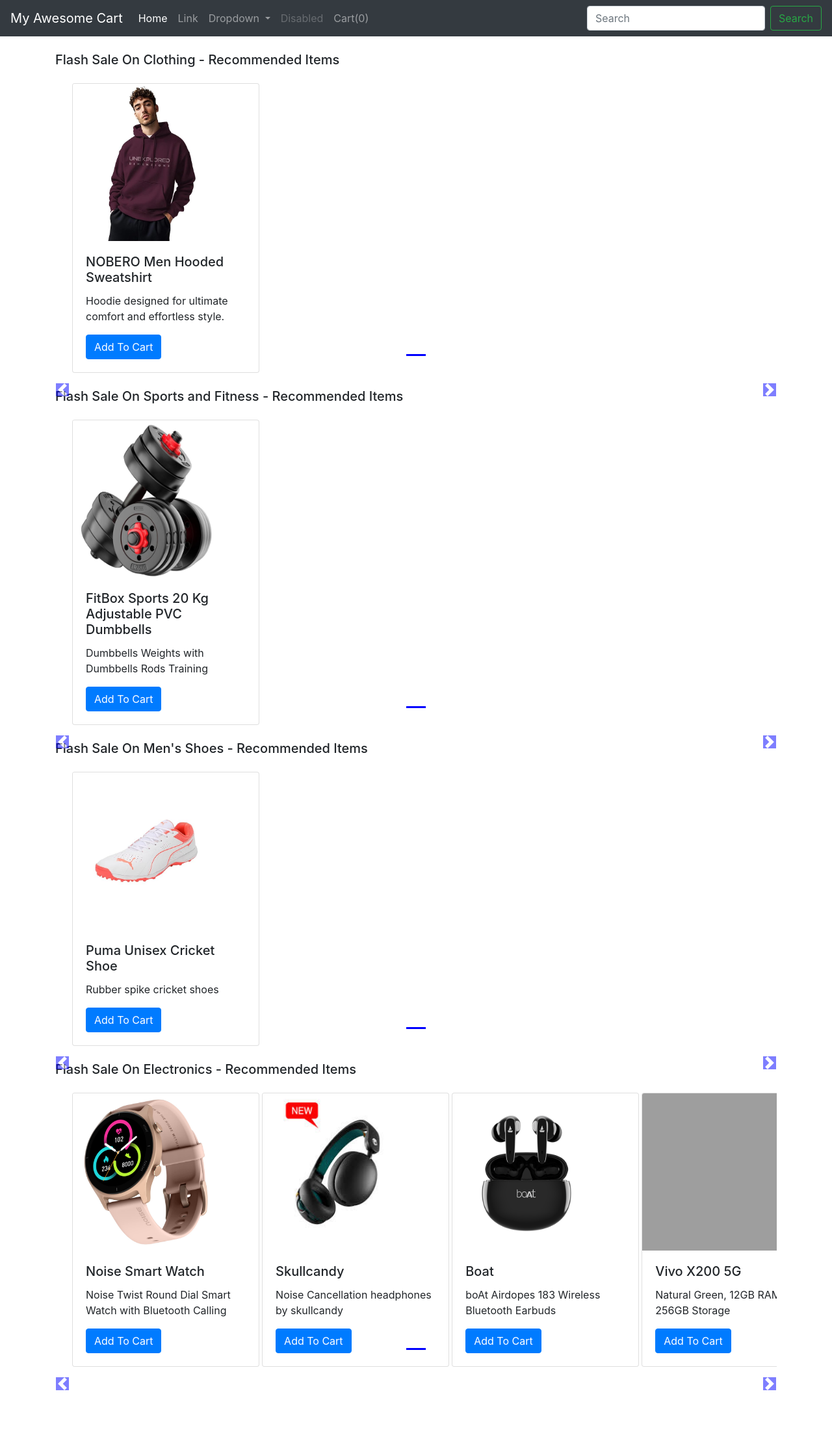
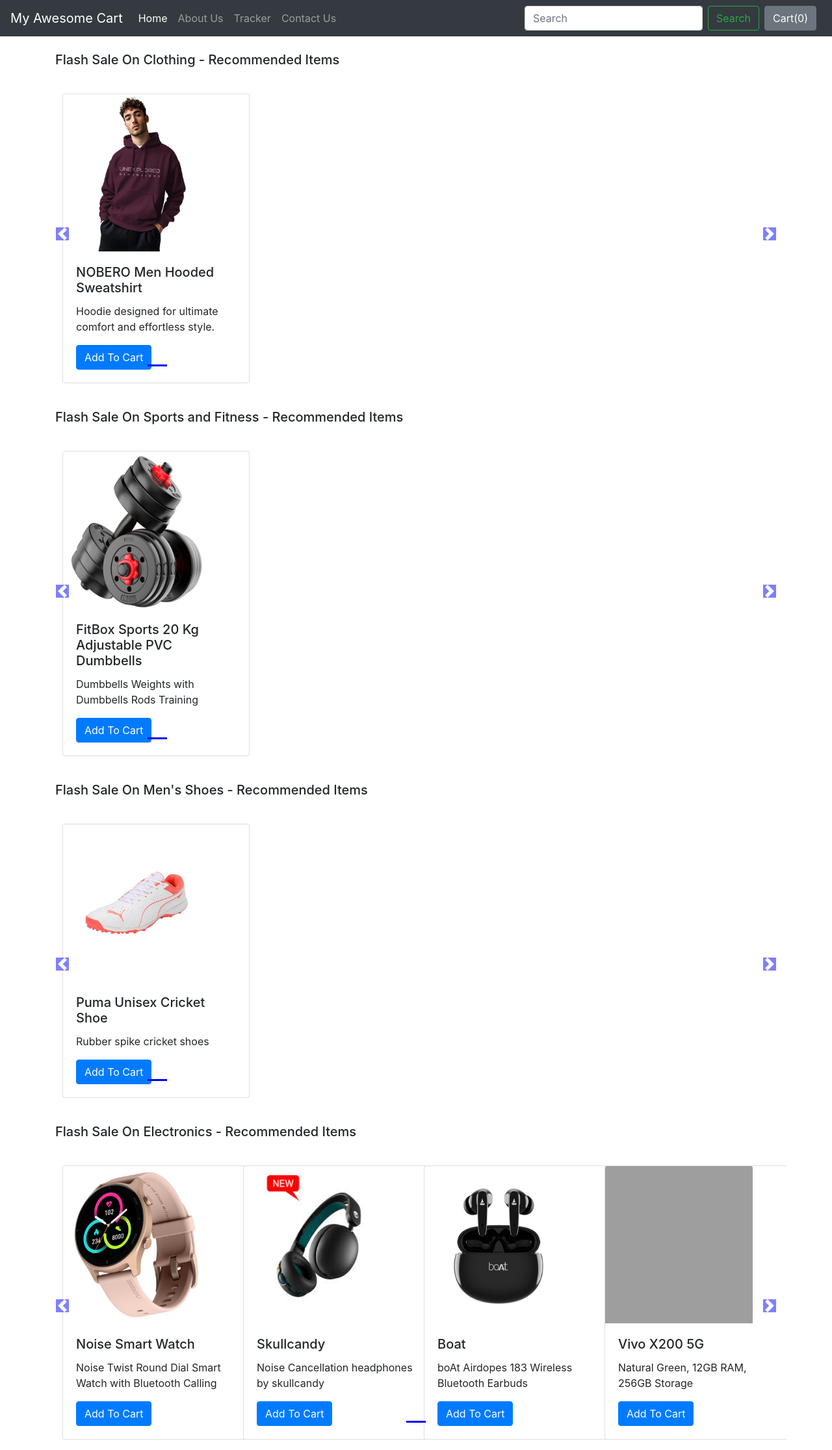
Before and after one commit to sanketdevakar/MyAwesomeCart, a Django app: page /shop/ in a window 1280 px wide. Shown: the whole page at 65% size. Before the commit the page ends 2140 px from the top, so only its background shows below. Run offline with Django 5.2, Linux system fonts and the light colour scheme; data comes from the database, SQL or seed files in the repository; some libraries are stand-ins or nearby versions; grey boxes are pictures that could not be loaded.

Commit message:
Added other pages using bootstrap

```diff
--- /dev/null
+++ b/shop/templates/shop/about.html
@@ -0,0 +1,3 @@
+{% extends 'shop/basic.html' %}
+{% block title %} About Us{% endblock %}
+{% block body %} This is our about page {% endblock %}
--- a/shop/templates/shop/basic.html
+++ b/shop/templates/shop/basic.html
@@ -27,30 +27,25 @@
         <a class="nav-link" href="#">Home <span class="sr-only">(current)</span></a>
       </li>
       <li class="nav-item">
-        <a class="nav-link" href="#">Link</a>
+        <a class="nav-link" href="/shop/about">About Us</a>
       </li>
-      <li class="nav-item dropdown">
-        <a class="nav-link dropdown-toggle" href="#" id="navbarDropdown" role="button" data-toggle="dropdown" aria-haspopup="true" aria-expanded="false">
-          Dropdown
-        </a>
-        <div class="dropdown-menu" aria-labelledby="navbarDropdown">
-          <a class="dropdown-item" href="#">Action</a>
-          <a class="dropdown-item" href="#">Another action</a>
-          <div class="dropdown-divider"></div>
-          <a class="dropdown-item" href="#">Something else here</a>
-        </div>
+
+      <li class="nav-item">
+        <a class="nav-link" href="/shop/tracker">Tracker</a>
       </li>
+
       <li class="nav-item">
-        <a class="nav-link disabled" href="#" tabindex="-1" aria-disabled="true">Disabled</a>
+        <a class="nav-link" href="/shop/contact">Contact Us</a>
       </li>
-      <li class="nav-item">
-        <a class="nav-link" href="#">Cart(<span id="cart">0</span>)</a>
-      </li>
+
     </ul>
     <form class="form-inline my-2 my-lg-0">
       <input class="form-control mr-sm-2" type="search" placeholder="Search" aria-label="Search">
       <button class="btn btn-outline-success my-2 my-sm-0" type="submit">Search</button>
     </form>
+    <button type="button" class="btn btn-secondary mx-2" id="popcart" data-container="body" data-toggle="popover" data-placement="bottom" data-html="true" data-content="Vivamus
+      sagittis lacus vel augue laoreet rutrum faucibus.">
+      Cart(<span id="cart">0</span>)
   </div>
 </nav>
     {% block body %} {% endblock %}
--- /dev/null
+++ b/shop/templates/shop/checkout.html
@@ -0,0 +1,4 @@
+{% extends 'shop/basic.html' %}
+
+{% block title%} Checkout - My Awesome Cart{% endblock %}
+{% block body %} This is our checkout page {% endblock %}
--- /dev/null
+++ b/shop/templates/shop/contact.html
@@ -0,0 +1,4 @@
+{% extends 'shop/basic.html' %}
+
+{% block title%} Contact Us - My Awesome Cart{% endblock %}
+{% block body %} This is our contact page {% endblock %}
--- a/shop/templates/shop/index.html
+++ b/shop/templates/shop/index.html
@@ -33,24 +33,12 @@
           .carousel-control-next{
           top: auto;
           bottom: auto;
+          padding-top : 222px;
           }
            body .no-padding{
            padding-left: 0,
            padding-right: 0;
            }
-
-           .carousel-item {
-            position: relative;
-            display: none;
-            float: left;
-            width: 108%;
-            margin-right: -100%;
-            -webkit-backface-visibility: hidden;
-            backface-visibility: hidden;
-            transition: -webkit-transform .6s ease-in-out;
-            transition: transform .6s ease-in-out;
-            transition: transform .6s ease-in-out,-webkit-transform .6s ease-in-out;
-        }
  {% endblock %}
 
 {% block body %}
@@ -60,6 +48,7 @@
     <!--Slideshow starts here -->
     {% for product, range, nSlides in allProds %}
     <h5 class="my-4">Flash Sale On {{product.0.category}} - Recommended Items</h5>
+    <div class="row">
 <div id="demo{{forloop.counter}}" class="carousel slide my-3" data-ride="carousel">
     <ul class="carousel-indicators">
       <li data-target="#demo{{forloop.counter}}" data-slide-to="0" class="active"></li>
@@ -102,6 +91,7 @@
     <a class="carousel-control-next" href="#demo{{forloop.counter}}" data-slide="next">
         <span class="carousel-control-next-icon"></span>
     </a>
+  </div>
     {% endfor %}
 </div>
  {% endblock %}
@@ -131,6 +121,9 @@
   }
   console.log(cart);
   localStorage.setItem('cart', JSON.stringify(cart));
+  document.getElementById('cart').innerHTML = Object.keys(cart).length;
   });
+  $('#popcart').popover();
+  document.getElementById("popcart").setAttribute('data-content', '<h5>Cart for your items in my shopping cart</h5>');
  </script>
  {% endblock%}
--- /dev/null
+++ b/shop/templates/shop/prodView.html
@@ -0,0 +1,4 @@
+{% extends 'shop/basic.html' %}
+
+{% block title%} Product - My Awesome Cart{% endblock %}
+{% block body %} This is our prodView page {% endblock %}
--- /dev/null
+++ b/shop/templates/shop/tracker.html
@@ -0,0 +1,4 @@
+{% extends 'shop/basic.html' %}
+
+{% block title%} Checkout - My Awesome Cart{% endblock %}
+{% block body %} This is our tracking page {% endblock %}
--- a/shop/urls.py
+++ b/shop/urls.py
@@ -9,6 +9,5 @@
     path("tracker/", views.tracker, name="TrackingStatus"),
     path("productview/", views.productView, name="ProductView"),
     path("checkout/", views.checkout, name="Checkout"),
-    path("product/",views.ProductList, name = "ProductItems")
 
 ]
--- a/shop/views.py
+++ b/shop/views.py
@@ -28,19 +28,19 @@
     return render(request, 'shop/index.html', params)
 
 def about(request):
-    return HttpResponse("We are at about")
+    return render(request, 'shop/about.html')
 
 def contact(request):
-    return HttpResponse("We are at Contact")
+    return render(request, 'shop/contact.html')
 
 def tracker(request):
-    return HttpResponse("We are at tracker")
+    return render(request, 'shop/tracker.html')
 
 def search(request):
-    return HttpResponse("We are at search")
+    return render(request, 'shop/search.html')
 
 def productView(request):
-    return HttpResponse("We are at product view")
+    return render(request, 'shop/prodView.html')
 
 def checkout(request):
-    return HttpResponse("We are at Checkout")
+    return render(request, 'shop/checkout.html')
```
Also changed, not shown: shop/templates/shop/product.html (deleted, +0 -19 lines), shop/templates/shop/search.html (added).
